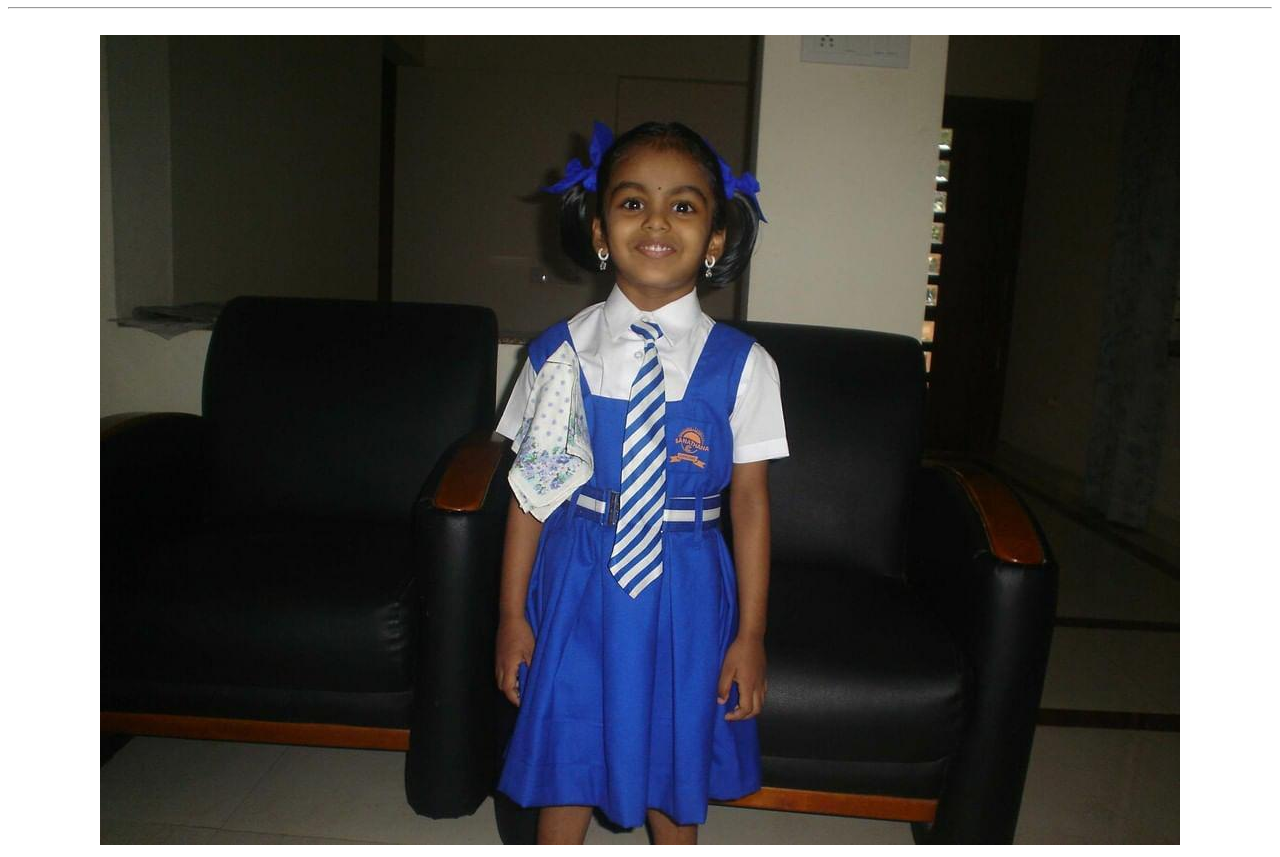
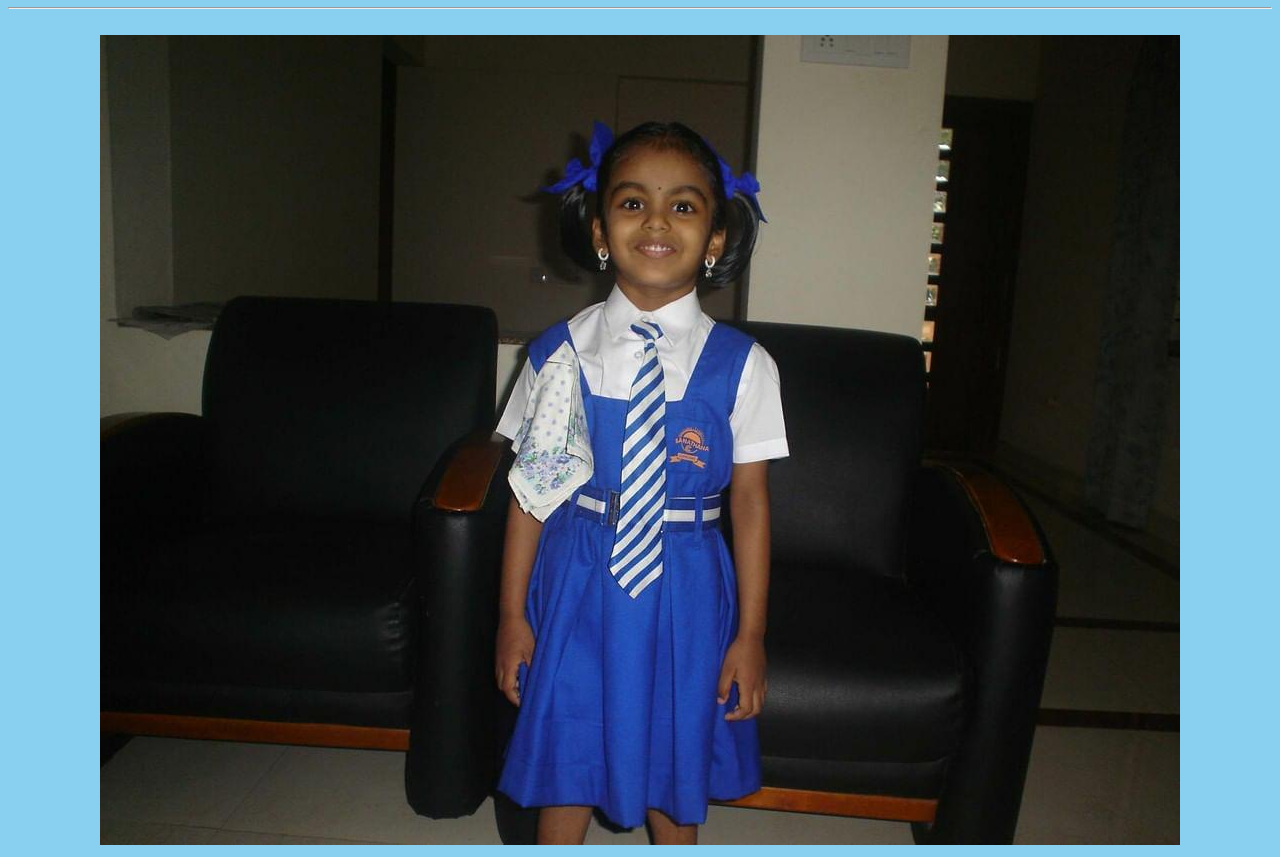
Before and after one commit to kt-website/birthday, a plain HTML site: page index.html in a window 1280 px wide. Shown: the part 84-941 px from the top of the page. Drawn offline with Linux system fonts and the light colour scheme.

Commit message:
Update index.html

```diff
--- a/index.html
+++ b/index.html
@@ -6,7 +6,7 @@
     <title>birthday ponnu</title>
     <link rel="icon" href="Screenshot 2024-06-06 224655.png"
 </head>
-<body>
+<body style="background-color: #89CFF0;">
     <center>
     <hr>
     <h1>HAPPY BIRTHDAY KIRTHI! 🎂</h1>
```
